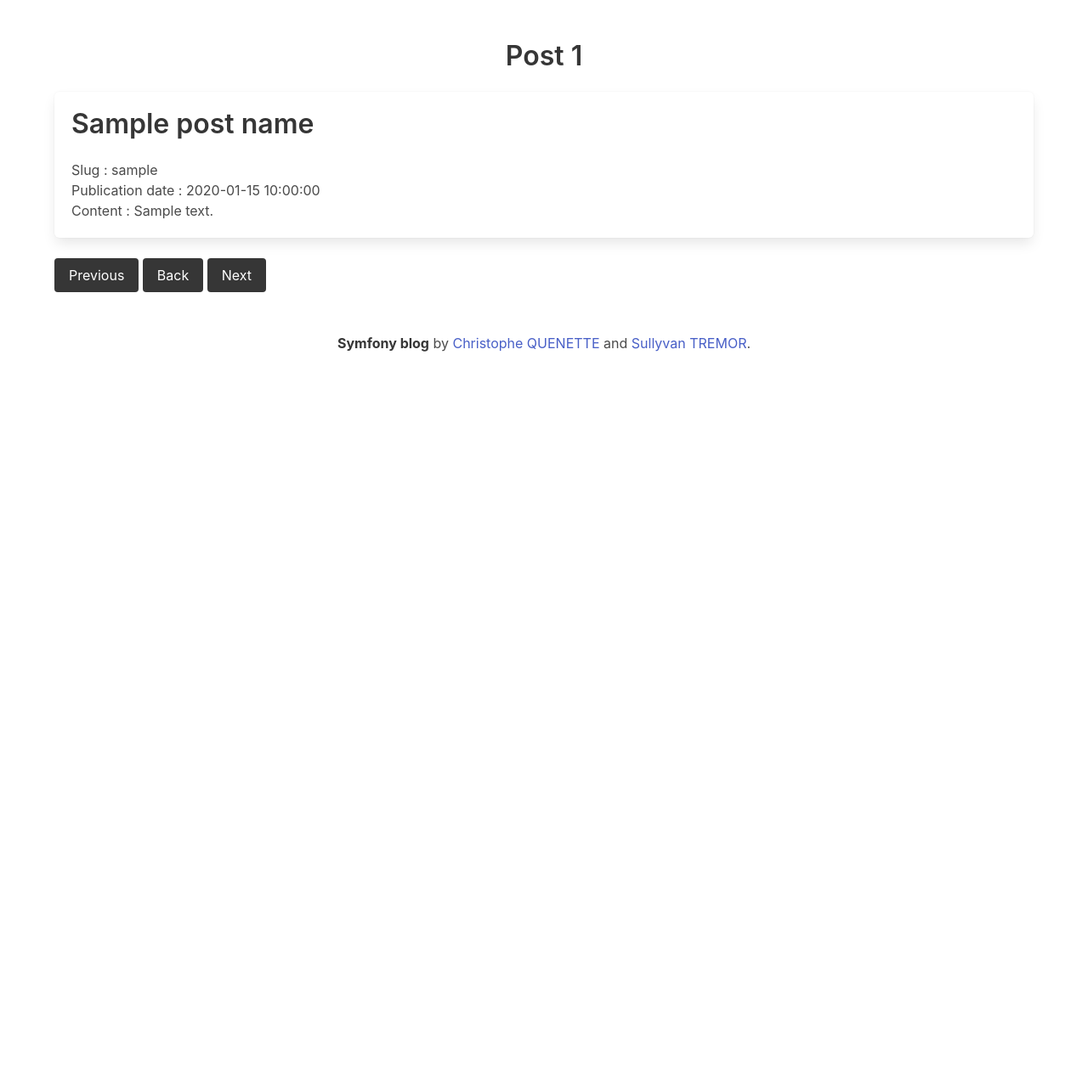
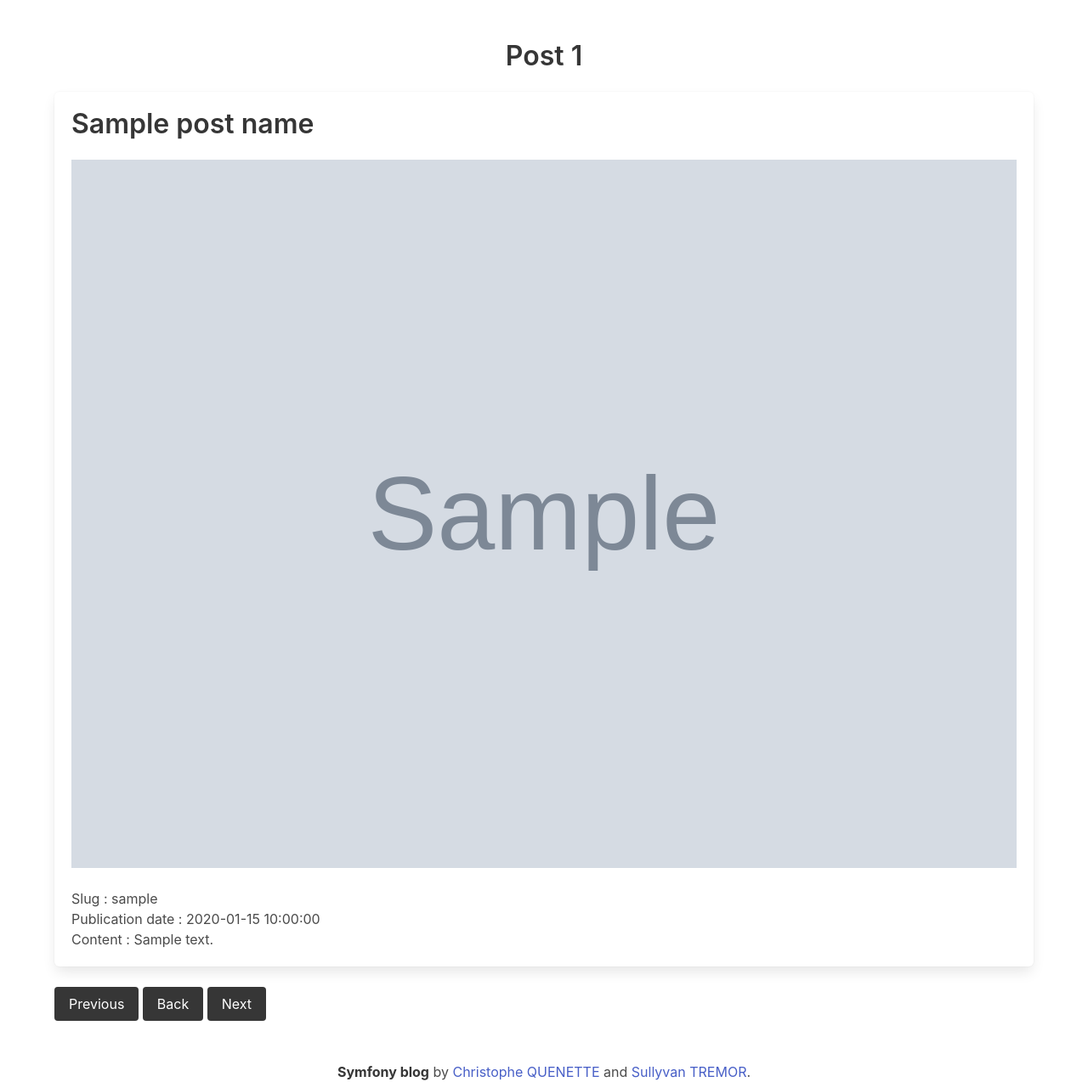
Before and after one commit to cmamon/symfony-blog, a Symfony app: template templates/post/show.html.twig in a window 1280 px wide. Shown: the part 56-1330 px from the top of the page at 85% size. Before the commit the page ends 470 px from the top, so only its background shows below. Run offline with Twig, Linux system fonts and the light colour scheme; the template is opened without the code that fills it: most values are stand-ins (such as "Sample title", 1, 10 or a date in 2020); grey boxes marked "Sample" are stand-in pictures; style sheets or scripts are compiled from the project's sources; some libraries are stand-ins or nearby versions.

Commit message:
Display file on the show.html

```diff
--- a/src/Controller/PostController.php
+++ b/src/Controller/PostController.php
@@ -213,6 +213,7 @@ class PostController extends AbstractController
             'post_slug' => $post->getSlug(),
             'post_pub_date' => $post->getPublicationDate()->format('d-m-Y H:i:s'),
             'post_content' => $post->getContent(),
+            'post_image' => $post->getImage(),
             'id_previous' => $id_previous ,
             'id_next' => $id_next
         ]);
--- a/templates/post/show.html.twig
+++ b/templates/post/show.html.twig
@@ -14,6 +14,9 @@
         <div class="tile is-parent">
           <div class="tile is-child box">
             <p class="title">{{post_name}}</p>
+            <figure class="image" style="margin-left: auto;margin-right: auto;">
+              <img src="{{ asset('files/images/' ~ post_image) }}"><br>
+            </figure>
             <ul>
                 <li>Slug : {{post_slug}}</li>
                 <li>Publication date : {{post_pub_date}} </li>
```
